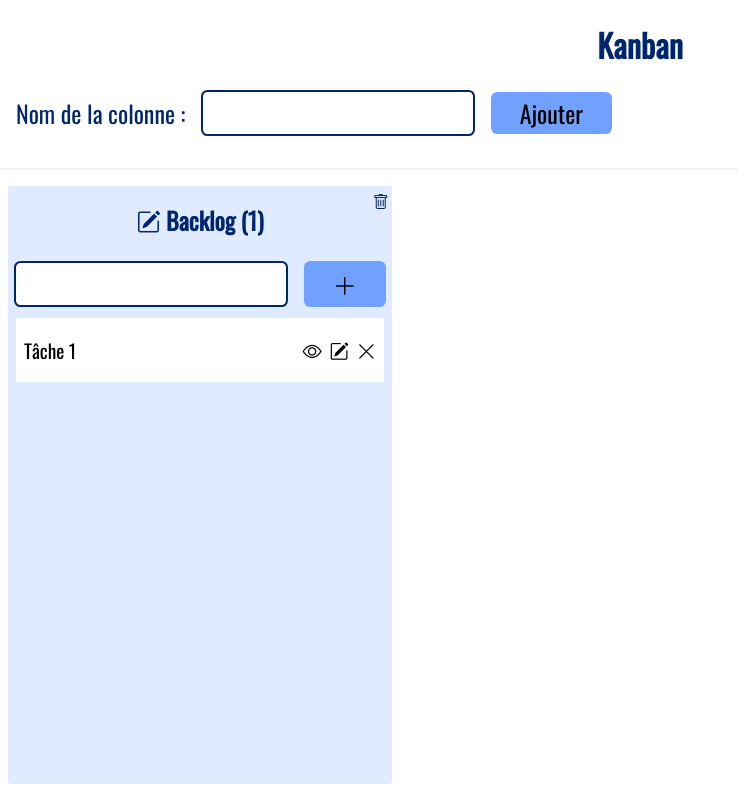
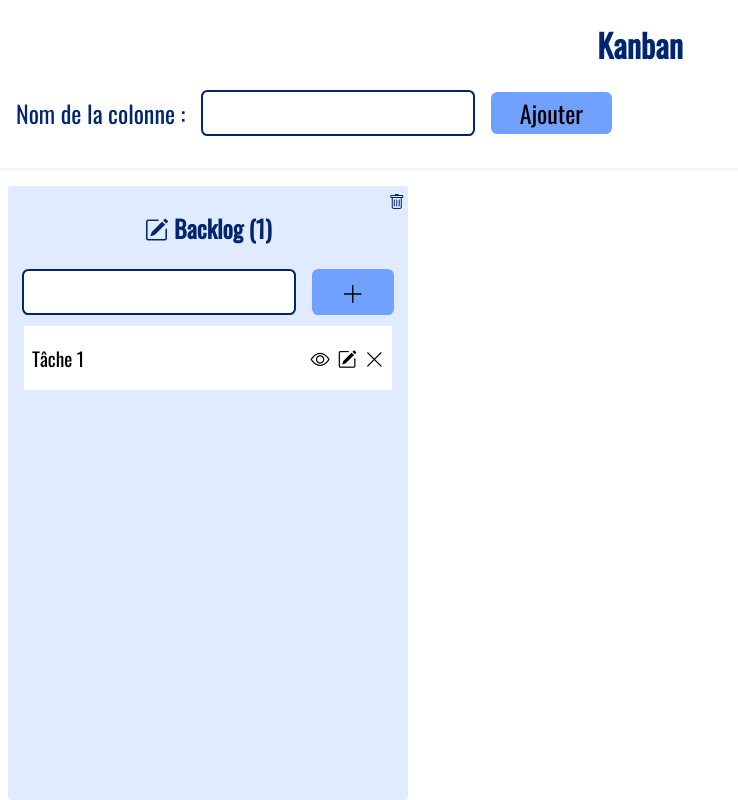
Before and after one commit to MaelAramion/kanban_angular, an Angular app: page / in a window 1280 px wide. Shown: the whole page, without its empty margins (0-738 px from the left). Built offline with nearby package versions, Linux system fonts and the light colour scheme.

Commit message:
fix: css

```diff
--- a/src/app/column/column.component.scss
+++ b/src/app/column/column.component.scss
@@ -22,6 +22,7 @@
   margin: 0 0.5rem;
   font-family: font1;
   width: 24rem;
+  padding: 0.5rem;
   display: flex;
   flex-direction: column;
   height: 100%;
@@ -117,7 +118,7 @@
   background: #2ecc71;
 }
 .red{
-  background: #e74c3c;
+  background: #e74c3c;;
 }
 .blue{
   background: #3498db;
--- a/src/app/edit-dialog/edit-dialog.component.html
+++ b/src/app/edit-dialog/edit-dialog.component.html
@@ -9,7 +9,7 @@
     <textarea matInput [(ngModel)]="data.desc">{{data.desc}}</textarea>
   </mat-form-field>
 
-  <mat-form-field appearance="fill" *ngIf="data.type == 'tâche'">
+  <mat-form-field class="field-container" appearance="fill" *ngIf="data.type == 'tâche'">
     <mat-label>Couleur </mat-label>
     <mat-select [(ngModel)]="data.class">
       <mat-option *ngFor="let classe of classes" [value]="classe.value">
```
